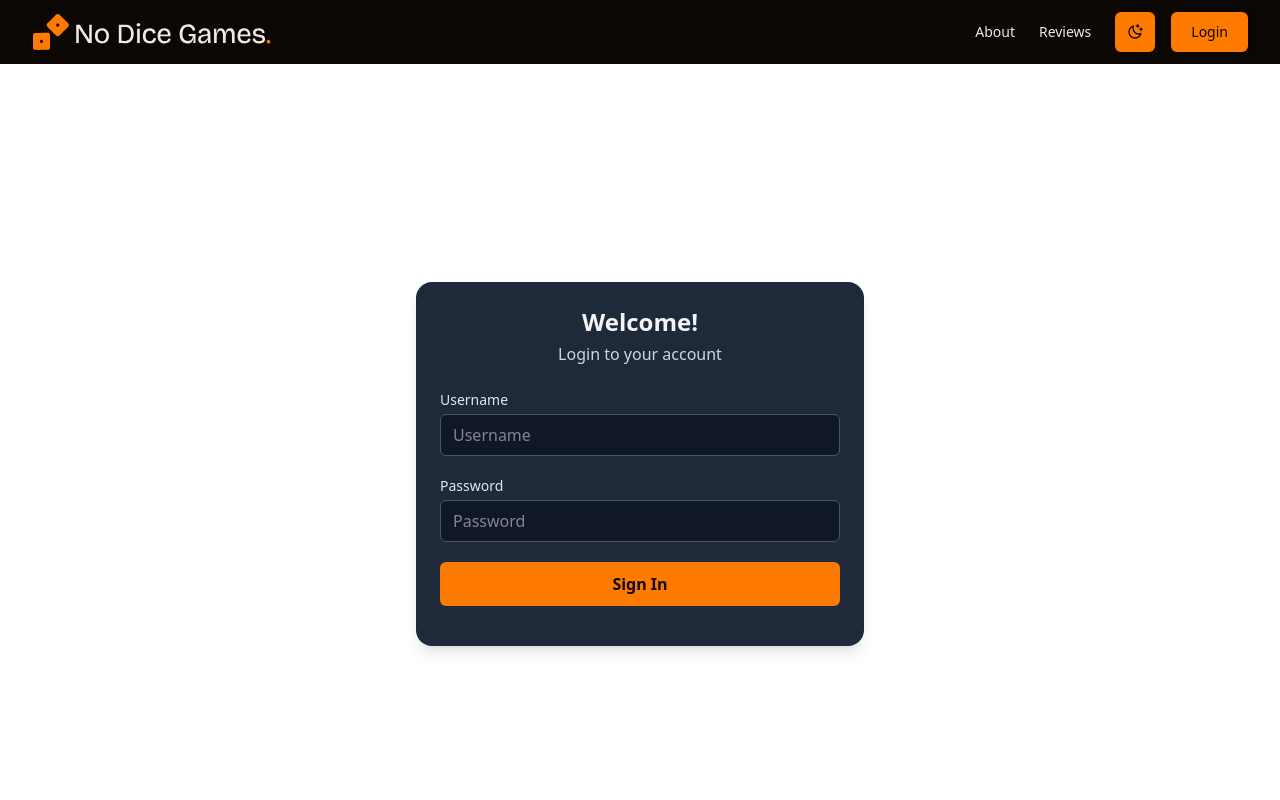
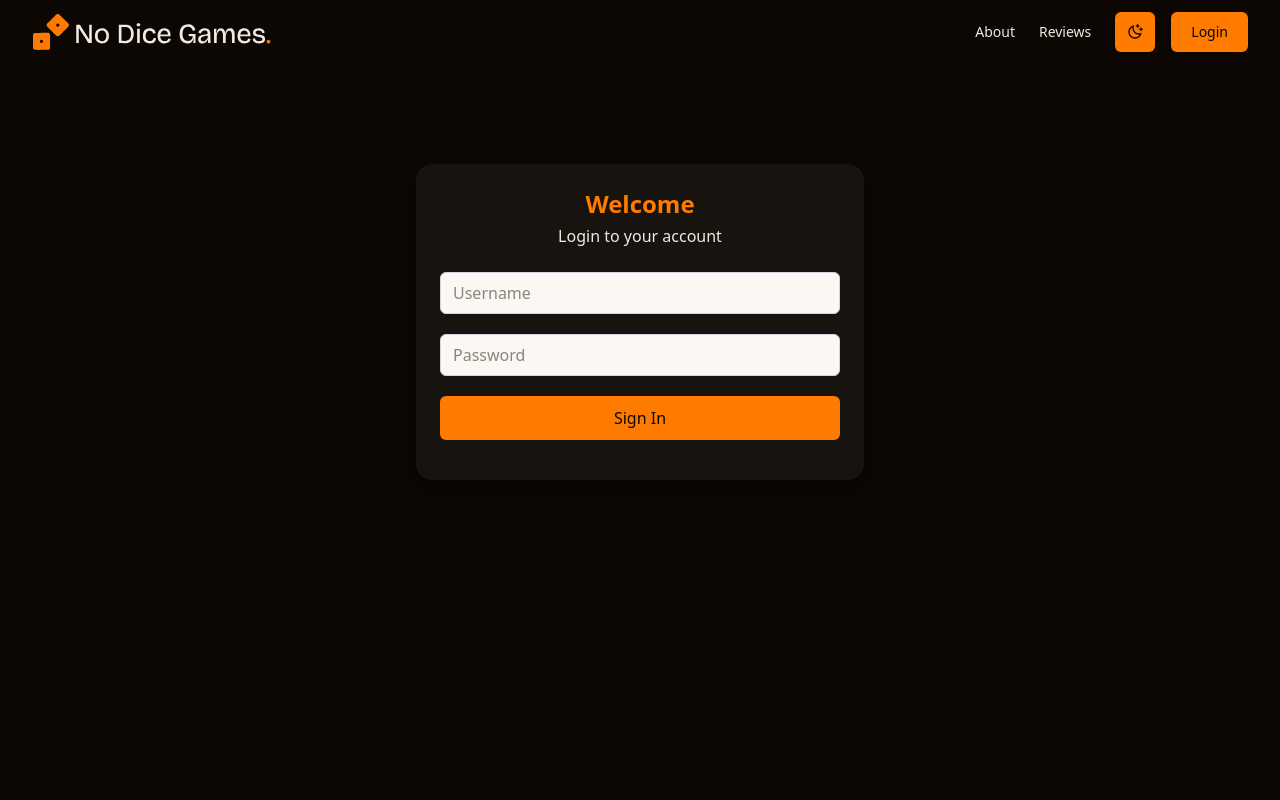
Before and after one commit to Oliver1334/nc-games-feproject, a React (Vite) app: page /signin in a window 1280 px wide. Shown: the top 800 px of the page. Built offline with nearby package versions, Linux system fonts and the light colour scheme.

Commit message:
Login page styling

```diff
--- a/src/components/CommentList.jsx
+++ b/src/components/CommentList.jsx
@@ -104,7 +104,7 @@ const CommentList = ({ review_id }) => {
             className={`px-4 py-2 rounded-md font-semibold transition-colors ${
               buttonDisabled
                 ? "bg-gray-400 text-white cursor-not-allowed"
-                : "bg-brandPrimary text-brandDark hover:bg-brandPrimaryDarker cursor-pointer"
+                : "bg-brandPrimary text-brandDark hover:bg-brandPrimaryDarker cursor-pointer duration-250"
             }`}
           >
             {buttonDisabled ? "Posting..." : "Comment"}
--- a/src/components/SignIn.jsx
+++ b/src/components/SignIn.jsx
@@ -47,47 +47,37 @@ export const SignIn = () => {
   };
 
   return (
-    <div className="min-h-screen flex items-center justify-center px-4 py-10">
-      <div className="w-full max-w-md bg-white dark:bg-gray-800 rounded-2xl shadow-lg p-6">
+    <div className="min-h-screen flex items-start pt-25 justify-center  bg-brandLight dark:bg-brandDark">
+      <div className="w-full max-w-md bg-brandLightSecondary dark:bg-brandSecondary rounded-2xl shadow-lg p-6">
         <header className="mb-6 text-center">
-          <h3 className="text-2xl font-bold text-gray-900 dark:text-gray-100">Welcome!</h3>
-          <p className="mt-1 text-gray-600 dark:text-gray-300">Login to your account</p>
+          <h3 className="text-2xl font-bold text-brandLightText dark:text-brandPrimary">Welcome</h3>
+          <p className="mt-1 text-brandLightText dark:text-brandText">Login to your account</p>
         </header>
 
         <form className="space-y-5" id="signin" onSubmit={signInButton} noValidate>
           {/* Username */}
           <div>
-            <label
-              htmlFor="username"
-              className="block text-sm font-medium text-gray-700 dark:text-gray-200 mb-1"
-            >
-              Username
-            </label>
+
             <input
               id="username"
               placeholder="Username"
               value={inputUsername}
               onChange={usernameHandler}
               required
-              className="w-full rounded-md border border-gray-300 dark:border-gray-600 bg-white dark:bg-gray-900 text-gray-900 dark:text-gray-100 px-3 py-2 focus:outline-none focus:ring-2 focus:ring-brandPrimary/70"
+              className="w-full rounded-md border border-gray-300 bg-brandLight text-brandLightText dark:brandText px-3 py-2 focus:outline-none focus:ring-2 focus:ring-brandPrimary/70"
             />
           </div>
 
           {/* Password */}
           <div>
-            <label
-              htmlFor="password"
-              className="block text-sm font-medium text-gray-700 dark:text-gray-200 mb-1"
-            >
-              Password
-            </label>
+
             <input
               id="password"
               placeholder="Password"
               onChange={passwordHandler}
               type="password"
               required
-              className="w-full rounded-md border border-gray-300 dark:border-gray-600 bg-white dark:bg-gray-900 text-gray-900 dark:text-gray-100 px-3 py-2 focus:outline-none focus:ring-2 focus:ring-brandPrimary/70"
+              className="w-full rounded-md border border-gray-300 bg-brandLight text-brandLightText dark:brandText px-3 py-2 focus:outline-none focus:ring-2 focus:ring-brandPrimary/70"
             />
           </div>
 
@@ -95,10 +85,10 @@ export const SignIn = () => {
           <button
             type="submit"
             disabled={loadSignin}
-            className={`w-full inline-flex items-center justify-center rounded-md px-4 py-2.5 font-semibold transition-colors
+            className={`w-full inline-flex items-center justify-center rounded-md px-4 py-2.5  transition-colors
               ${loadSignin
                 ? "bg-gray-400 text-white cursor-not-allowed"
-                : "bg-brandPrimary text-brandDark hover:bg-brandSecondary hover:text-brandText"
+                : "bg-brandPrimary text-brandDark hover:bg-brandPrimaryDarker cursor-pointer duration-250"
               }`}
           >
             {loadSignin ? "Signing in..." : "Sign In"}
--- a/src/components/SingleReview.jsx
+++ b/src/components/SingleReview.jsx
@@ -71,7 +71,7 @@ export const SingleReview = () => {
               className={`px-4 py-2 rounded-md font-semibold transition-colors duration-250  ${
                 userVote !== 0
                   ? "bg-gray-400 cursor-not-allowed text-white"
-                  : "bg-brandPrimary text-brandDark hover:bg-brandPrimaryDarker cursor-pointer"
+                  : "bg-brandPrimary text-brandDark hover:bg-brandPrimaryDarker cursor-pointer duration-250"
               }`}
             >
               Vote
```
